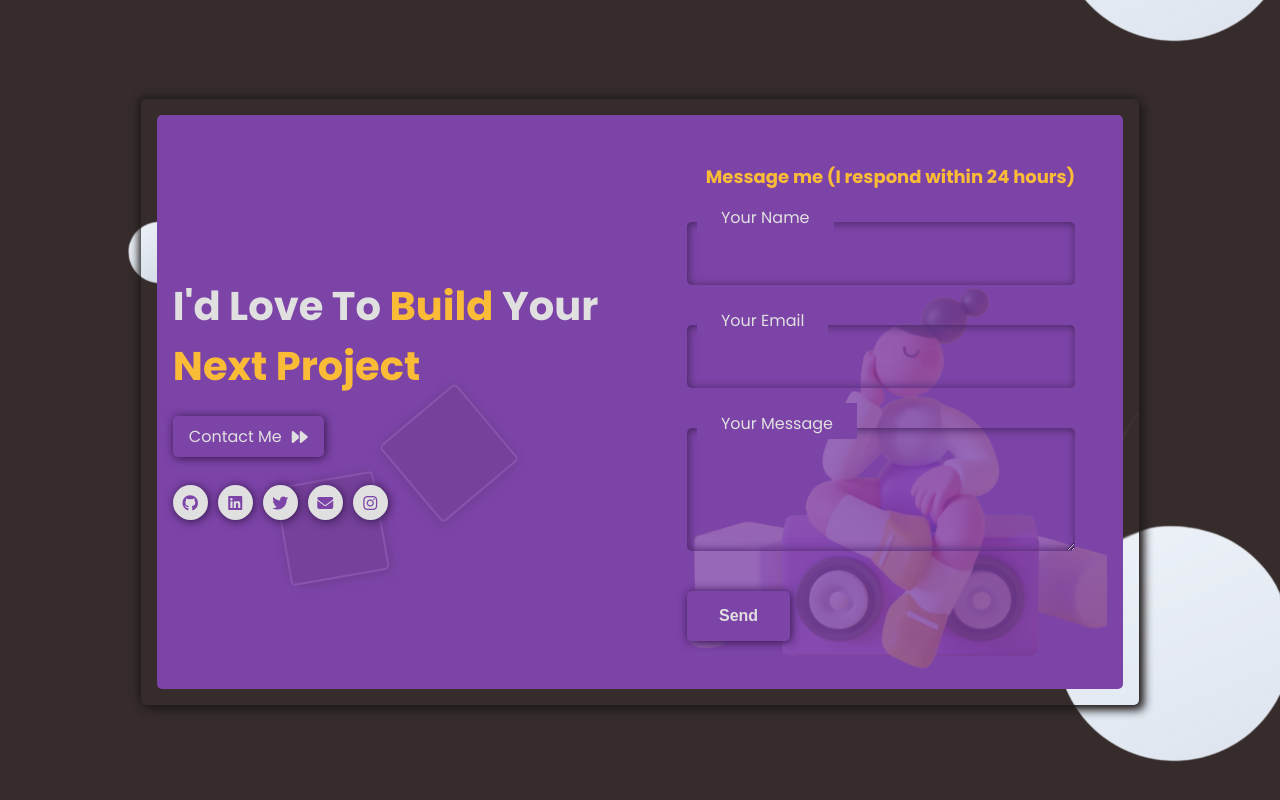
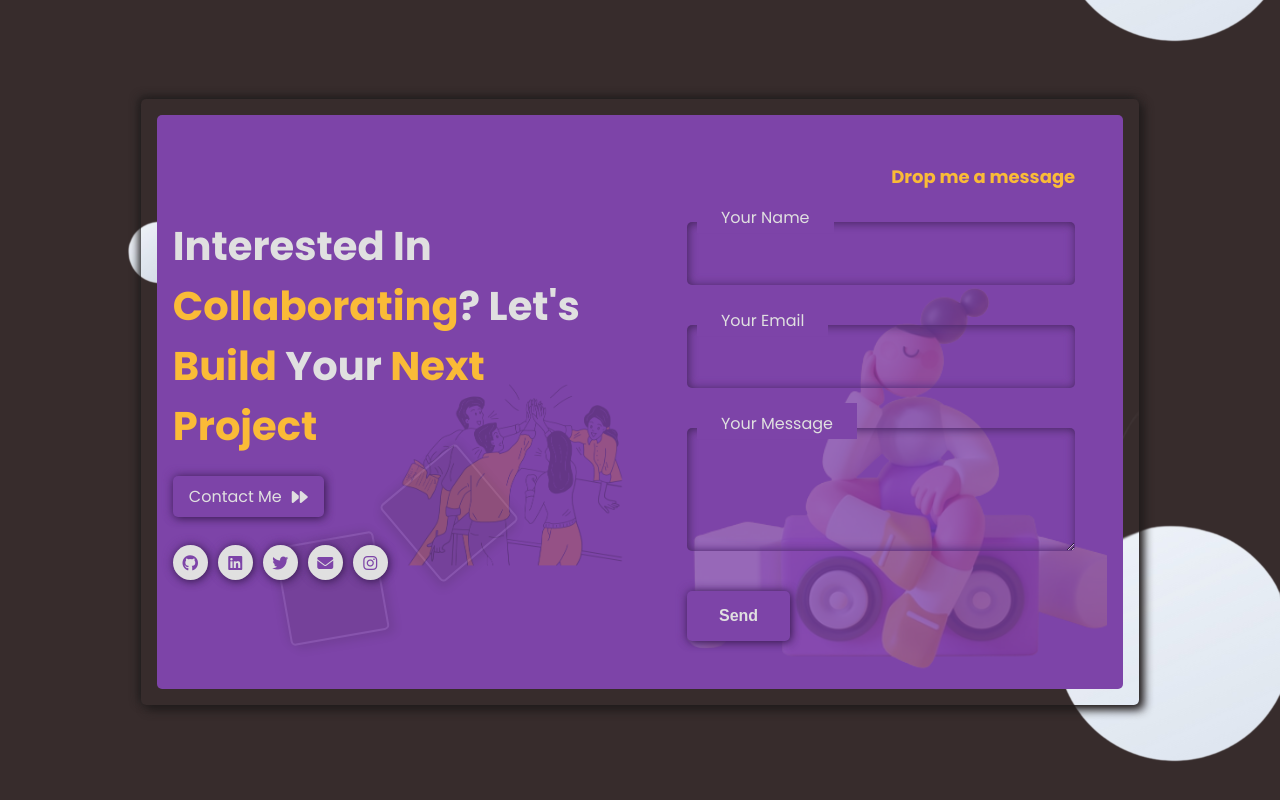
Before and after one commit to TonniPaul/portfolion, a React (Create React App) app: page / in a window 1280 px wide. Shown: the part 3799-4599 px from the top of the page. Built offline with nearby package versions, Linux system fonts and the light colour scheme.

Commit message:
Updatated CV link and contact page UI edits

```diff
--- a/src/Object Files/skillData.js
+++ b/src/Object Files/skillData.js
@@ -1,5 +1,4 @@
 import { v4 as uuid } from "uuid";
-import react from "../assets/react.png";
 
 const skillData = [
   {
--- a/src/cards/flatcard/flat-card.css
+++ b/src/cards/flatcard/flat-card.css
@@ -3,6 +3,7 @@
    padding: 1rem;
    box-shadow: var(--box-shadow);
    border-radius: 5px;
+   transition: var(--transition);
 }
 #dark .flatCard-main {
    box-shadow: var(--box-shadow-dark);
--- a/src/components/about/About.jsx
+++ b/src/components/about/About.jsx
@@ -2,7 +2,6 @@ import "./about.css";
 import about from "../../assets/about01.png";
 import microphone from "../../assets/about.png";
 import ImageCard from "../../cards/imageCard/ImageCard";
-import cv from "../../cv/paulcv.pdf";
 
 const About = () => {
   return (
@@ -30,7 +29,11 @@ const About = () => {
               currently perusing a software engineering course at ALX in order
               to enhance my knowledge.
             </p>
-            <a href={cv} className="btn alt-text">
+            <a
+              href="https://1drv.ms/b/s!AqOoOpxoiQY4gRrIPX5ofiVuX5RY?e=n5e2Pl"
+              target="blank"
+              className="btn alt-text"
+            >
               Download CV
               <i className="fa-solid fa-download"></i>
             </a>
--- a/src/components/contactForm/ContactForm.jsx
+++ b/src/components/contactForm/ContactForm.jsx
@@ -19,14 +19,16 @@ const ContactForm = () => {
       <FlatCard className="contact-form-cont">
         <div className="contact-sub-div">
           <h1 className="contact-head-text">
-            I'd love to <span className="alt-text-yellow">build </span> your
+            Interested in<span className="alt-text-yellow"> collaborating</span>
+            ? Let's <span className="alt-text-yellow">build </span>
+            your
             <span className="alt-text-yellow"> Next project</span>
           </h1>
           <p className="btn purple">
             Contact Me
             <i className="fa-solid fa-forward"></i>
           </p>
-          <div className="flex project-links-cont">
+          <div className="flex project-links-cont center-it">
             {myLinks.map((items) => {
               return (
                 <a
@@ -42,9 +44,7 @@ const ContactForm = () => {
           </div>
         </div>
         <div className="contact-sub-div-2">
-          <h4 className=" alt-text-yellow Message-me">
-            Message me (I respond within 24 hours){" "}
-          </h4>
+          <h4 className=" alt-text-yellow Message-me">Drop me a message</h4>
           <form className="my-form" onSubmit={handleSubmit}>
             <div className="form-div">
               <label htmlFor="name"> Your Name </label>
@@ -65,7 +65,12 @@ const ContactForm = () => {
               ></textarea>
             </div>
 
-            <input type="submit" value="Send" className="submit-btn" />
+            <input
+              type="submit"
+              disabled={state.submitting}
+              value="Send"
+              className="submit-btn"
+            />
           </form>
         </div>
       </FlatCard>
--- a/src/components/contactForm/contactForm.css
+++ b/src/components/contactForm/contactForm.css
@@ -11,6 +11,7 @@
 }
 .purple {
    box-shadow: var(--purple-box-shadow) !important;
+   z-index: 3 !important;
 }
 .contact-head-text {
    font-size: 40px;
@@ -21,6 +22,24 @@
    display: flex;
    flex-direction: column;
    gap: 20px;
+   position: relative;
+   z-index: 3;
+}
+.contact-sub-div::after {
+   content: "";
+   display: block;
+   width: 100%;
+   height: 100%;
+   position: absolute;
+   bottom: 0%;
+   z-index: 1;
+   border-radius: inherit;
+   background: url(../../assets/teambuild.png);
+   background-size: 50%;
+   background-repeat: no-repeat;
+   background-position: right bottom;
+   opacity: .2;
+
 }
 .contact-sub-div-2 {
    flex: 1;
@@ -87,6 +106,7 @@
    font-weight: 600;
    border-radius: 5px;
    border: none;
+   cursor: pointer;
 }
 .Message-me {
    text-align: right;
@@ -137,6 +157,12 @@
    display: flex;
    justify-content: center;
 }
+#name {
+   text-transform: capitalize;
+}
+#email {
+   text-transform:lowercase;
+}
 
 /* ----------THANK YOU PAGE STYLING END ========== */
 @media (max-width : 900px) {
@@ -158,6 +184,10 @@
       gap: 2rem;
       text-align: center;
       margin-bottom: 48px;
+   }
+   .center-it {
+      justify-content: center;
+      text-align: center;
    }
    .my-form {
       padding: 1rem !important;
--- a/src/components/hero/Hero.jsx
+++ b/src/components/hero/Hero.jsx
@@ -1,6 +1,5 @@
 import "./hero.css";
 import hero from "../../assets/hero.png";
-import cv from "../../cv/paulcv.pdf";
 
 const Hero = () => {
   return (
@@ -20,7 +19,11 @@ const Hero = () => {
               <a href="#about" className="btn">
                 Explore More
               </a>
-              <a href={cv} className="btn">
+              <a
+                href="https://1drv.ms/b/s!AqOoOpxoiQY4gRrIPX5ofiVuX5RY?e=n5e2Pl"
+                target="blank"
+                className="btn"
+              >
                 Download CV
                 <i className="fa-solid fa-download"></i>
               </a>
```
Also changed, not shown: src/assets/teambuild.png (added).
